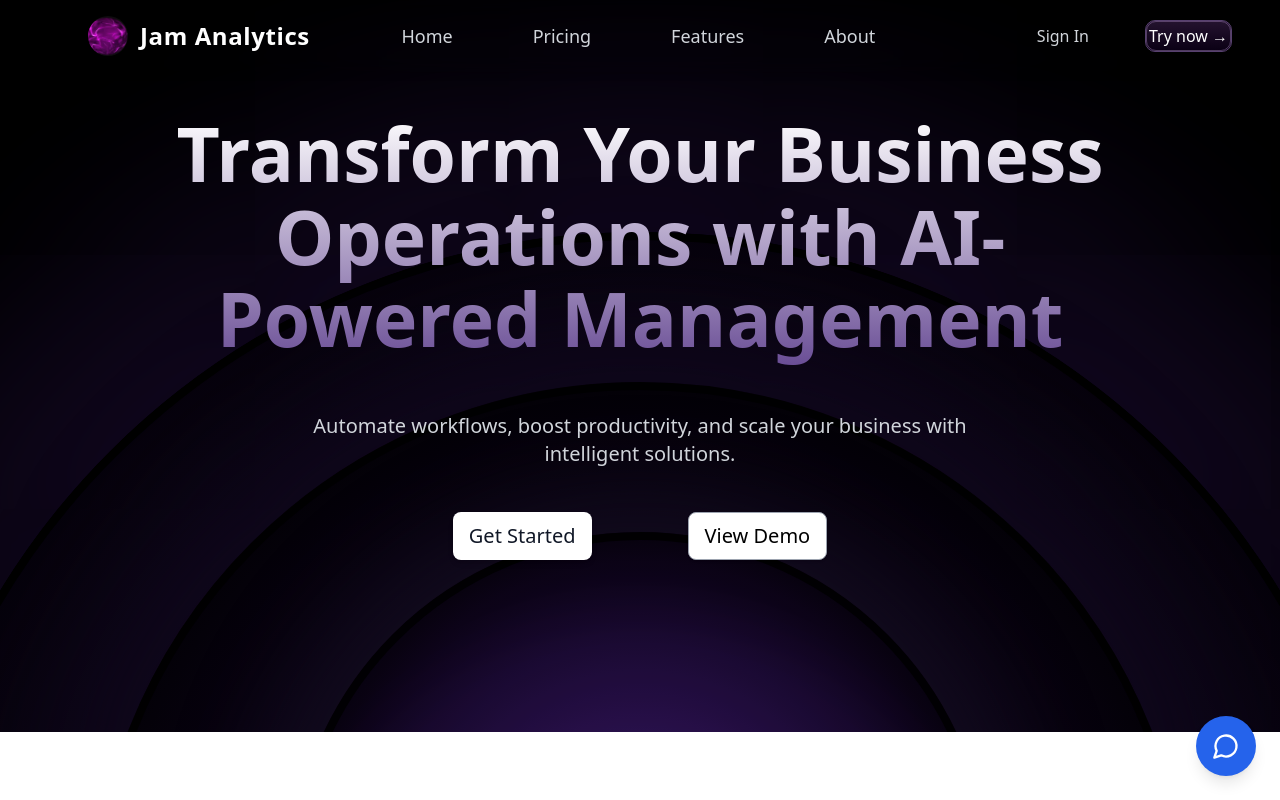
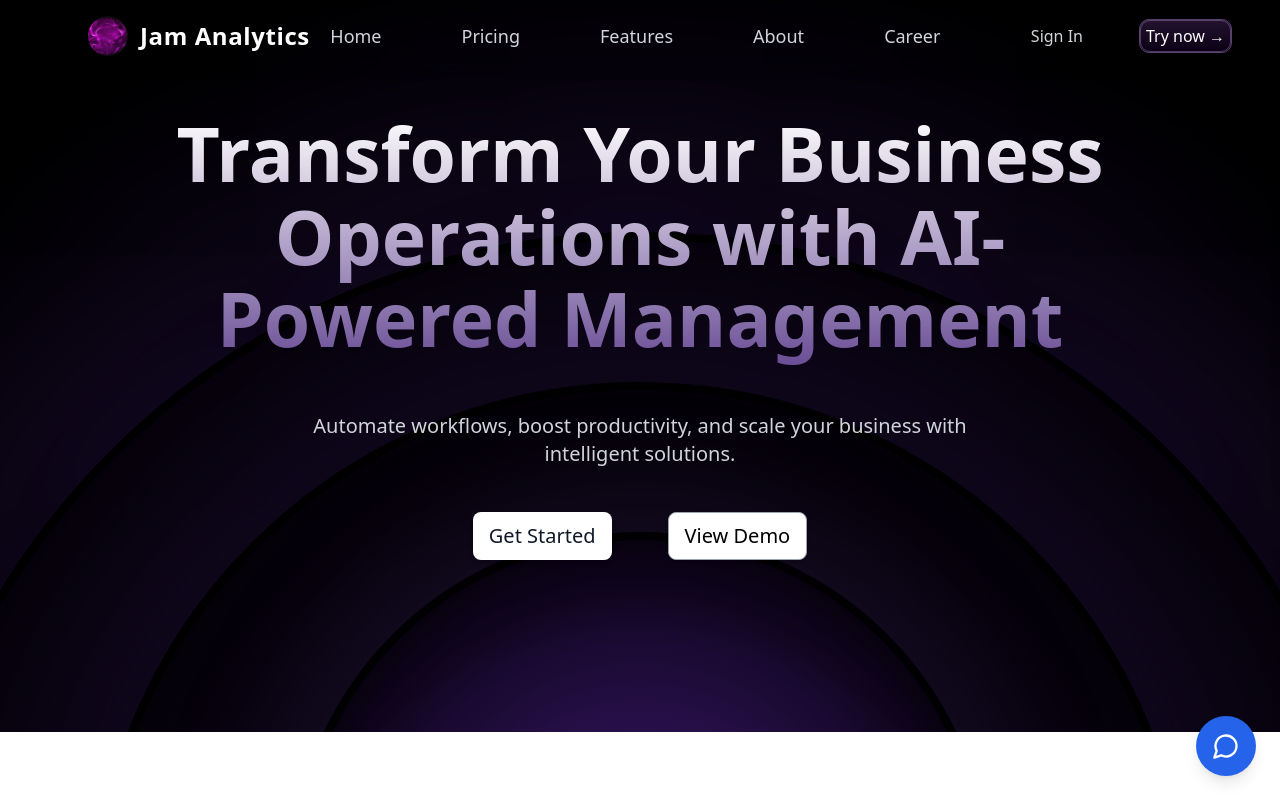
Before and after one commit to joharisahil/jam-analytics-main, a React (Vite) app: page / in a window 1280 px wide. Shown: the top 800 px of the page. Built offline with nearby package versions, Linux system fonts and the light colour scheme.

Commit message:
career added in navbar

```diff
--- a/src/components/NavBar.tsx
+++ b/src/components/NavBar.tsx
@@ -124,6 +124,14 @@ const Navbar = () => {
               About
             </a>
           </li>
+          <li>
+                <a
+                  href="#home"
+                  className="block hover:text-purple-400 transition"
+                >
+                  Career
+                </a>
+              </li>
         </ul>
 
         {/* Authentication Section */}
@@ -138,7 +146,7 @@ const Navbar = () => {
               </button>
               <button
                 onClick={() => loginWithRedirect()}
-                className="relative px-[3px] py-[3px] right-6 text-white rounded-[10px] bg-gradient-to-b from-[#24132f] to-[#0a0014] border border-[#57406f] shadow-lg transition-all duration-300 ease-in-out hover:shadow-xl flex items-center "
+                className="relative px-[6px] py-[4px] right-6 text-white rounded-[10px] bg-gradient-to-b from-[#24132f] to-[#0a0014] border border-[#57406f] shadow-lg transition-all duration-300 ease-in-out hover:shadow-xl flex items-center "
               >
                 <span>Try now →</span>
                 <span className="absolute inset-0 rounded-[10px] border-[1px] border-[#9174a7] opacity-50 "></span>
@@ -195,6 +203,14 @@ const Navbar = () => {
                   About
                 </a>
               </li>
+              <li>
+                <a
+                  href="#home"
+                  className="block hover:text-purple-400 transition"
+                >
+                  Career
+                </a>
+              </li>
             </ul>
 
             {/* Mobile Authentication Buttons */}
--- a/src/components/NavDown.tsx
+++ b/src/components/NavDown.tsx
@@ -45,7 +45,7 @@ const NavDown = () => {
             intelligent solutions.
           </p>
 
-          <div className="flex justify-center gap-24 mt-1">
+          <div className="flex justify-center gap-14 mt-1">
             <button
               className="px-4 py-2 bg-white text-gray-900 rounded-lg text-[20px] font-medium
               hover:bg-gray-200 transition-all flex items-center shadow-md"
```
